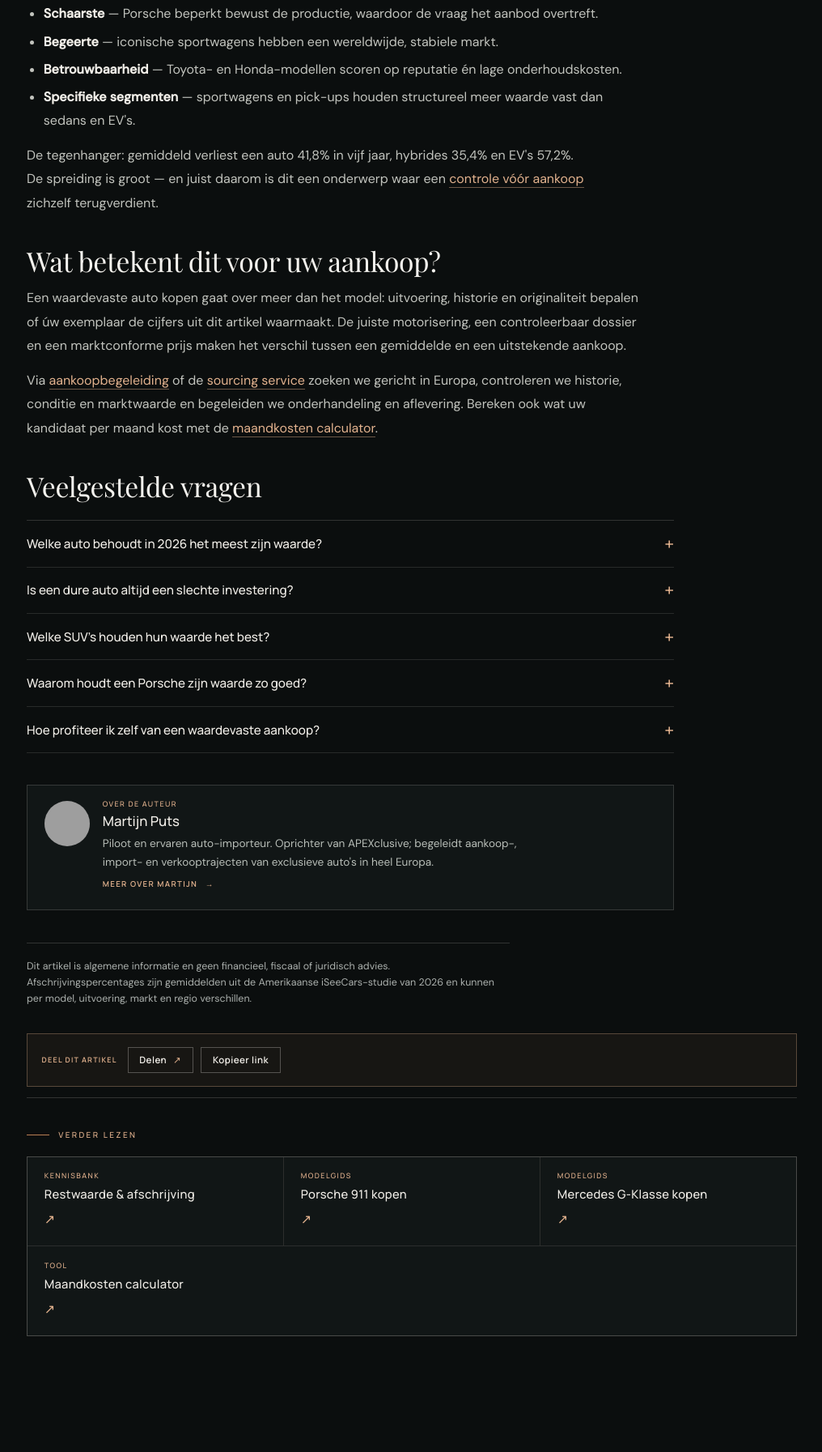
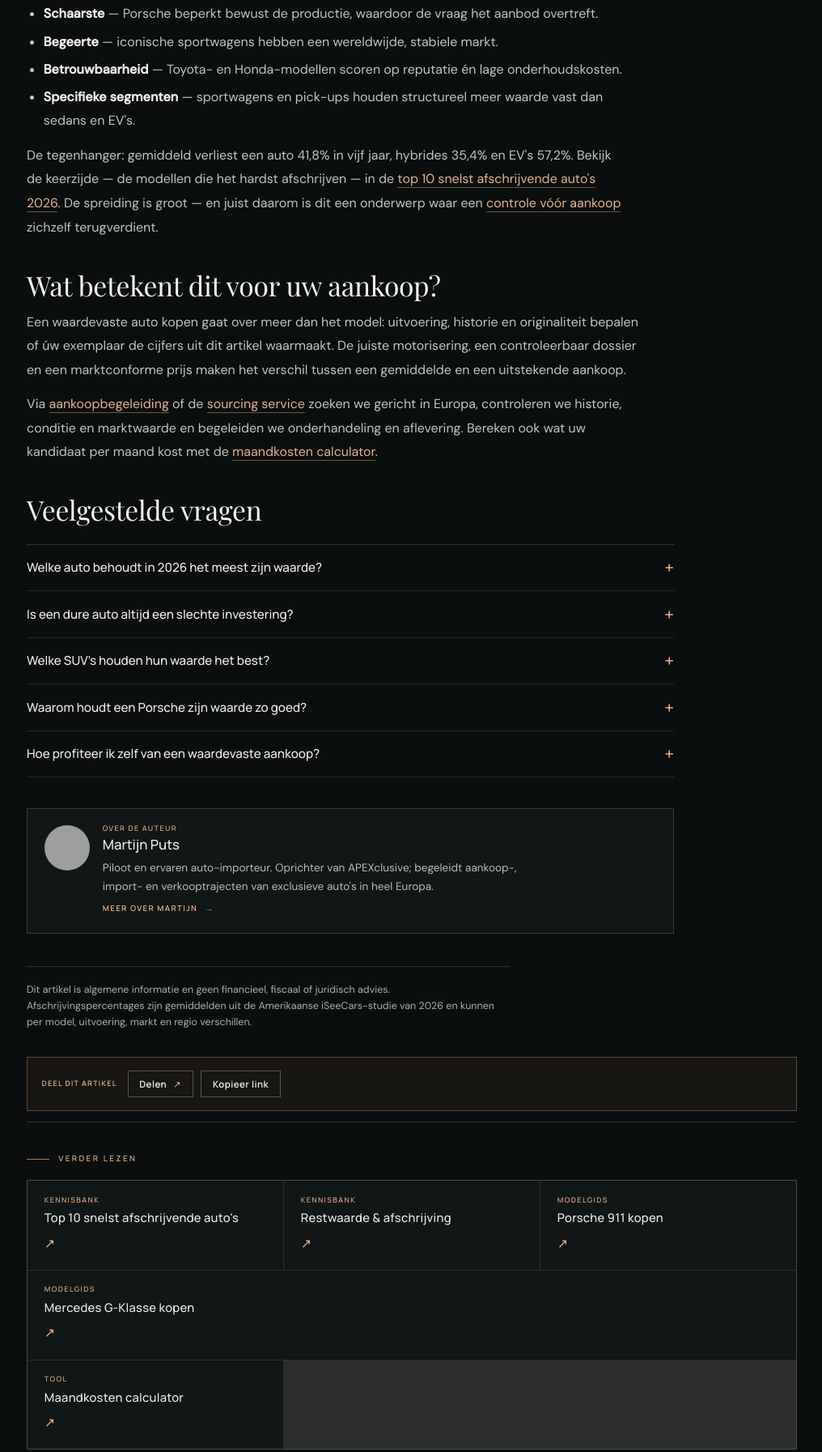
Before and after one commit to apexclusive/homepage, a website: page kennisbank-top10-waardevast.html in a window 1280 px wide. Shown: the part 3296-5089 px from the top of the page at 81% size, without its empty margins (131-1147 px from the left). Drawn offline with nearby package versions, Linux system fonts and the light colour scheme; grey boxes are pictures that could not be loaded; a web font is replaced by a local one.

Commit message:
Cross-links tussen restwaarde-artikelen (top 10 waardevast ↔ snelst afschrijvend)
Co-authored-by: arena-agent <297053741+arena-agent@users.noreply.github.com>

```diff
--- a/kennisbank-top10-waardevast.html
+++ b/kennisbank-top10-waardevast.html
@@ -106,7 +106,7 @@
       <li><strong>Betrouwbaarheid</strong> — Toyota- en Honda-modellen scoren op reputatie én lage onderhoudskosten.</li>
       <li><strong>Specifieke segmenten</strong> — sportwagens en pick-ups houden structureel meer waarde vast dan sedans en EV's.</li>
     </ul>
-    <p>De tegenhanger: gemiddeld verliest een auto 41,8% in vijf jaar, hybrides 35,4% en EV's 57,2%. De spreiding is groot — en juist daarom is dit een onderwerp waar een <a href="kennisbank-aankoopcontrole.html">controle vóór aankoop</a> zichzelf terugverdient.</p>
+    <p>De tegenhanger: gemiddeld verliest een auto 41,8% in vijf jaar, hybrides 35,4% en EV's 57,2%. Bekijk de keerzijde — de modellen die het hardst afschrijven — in de <a href="kennisbank-top10-snelste-afschrijving.html">top 10 snelst afschrijvende auto's 2026</a>. De spreiding is groot — en juist daarom is dit een onderwerp waar een <a href="kennisbank-aankoopcontrole.html">controle vóór aankoop</a> zichzelf terugverdient.</p>
 
     <h2>Wat betekent dit voor uw aankoop?</h2>
     <p>Een waardevaste auto kopen gaat over meer dan het model: uitvoering, historie en originaliteit bepalen of úw exemplaar de cijfers uit dit artikel waarmaakt. De juiste motorisering, een controleerbaar dossier en een marktconforme prijs maken het verschil tussen een gemiddelde en een uitstekende aankoop.</p>
@@ -143,6 +143,7 @@
   <nav class="related" aria-label="Verder lezen">
     <p class="ey">Verder lezen</p>
     <div class="related-links">
+      <a href="kennisbank-top10-snelste-afschrijving.html"><span>Kennisbank</span><strong>Top 10 snelst afschrijvende auto's</strong><b>↗</b></a>
       <a href="kennisbank-restwaarde.html"><span>Kennisbank</span><strong>Restwaarde &amp; afschrijving</strong><b>↗</b></a>
       <a href="kennisbank-porsche-911.html"><span>Modelgids</span><strong>Porsche 911 kopen</strong><b>↗</b></a>
       <a href="kennisbank-g-klasse.html"><span>Modelgids</span><strong>Mercedes G-Klasse kopen</strong><b>↗</b></a>
```
Also changed, not shown: kennisbank-restwaarde.html (+1 -1 lines).
